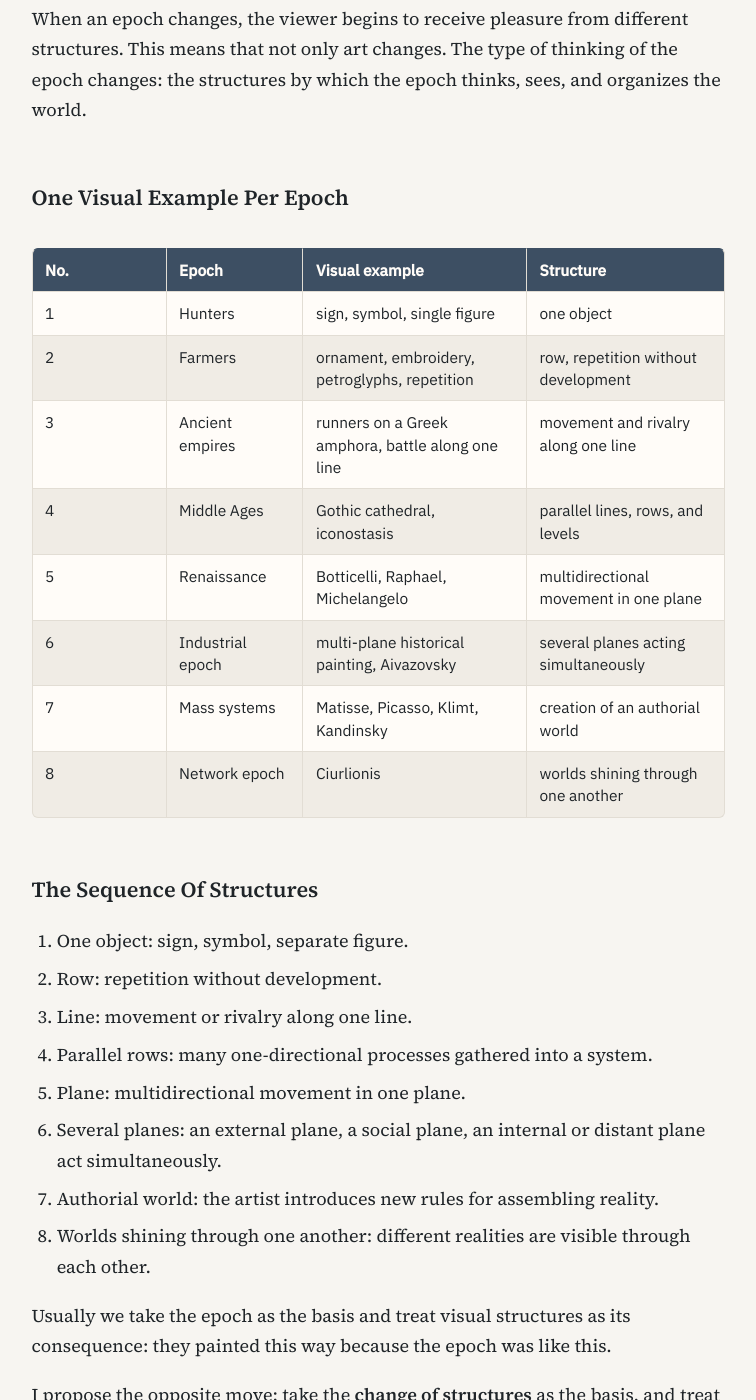
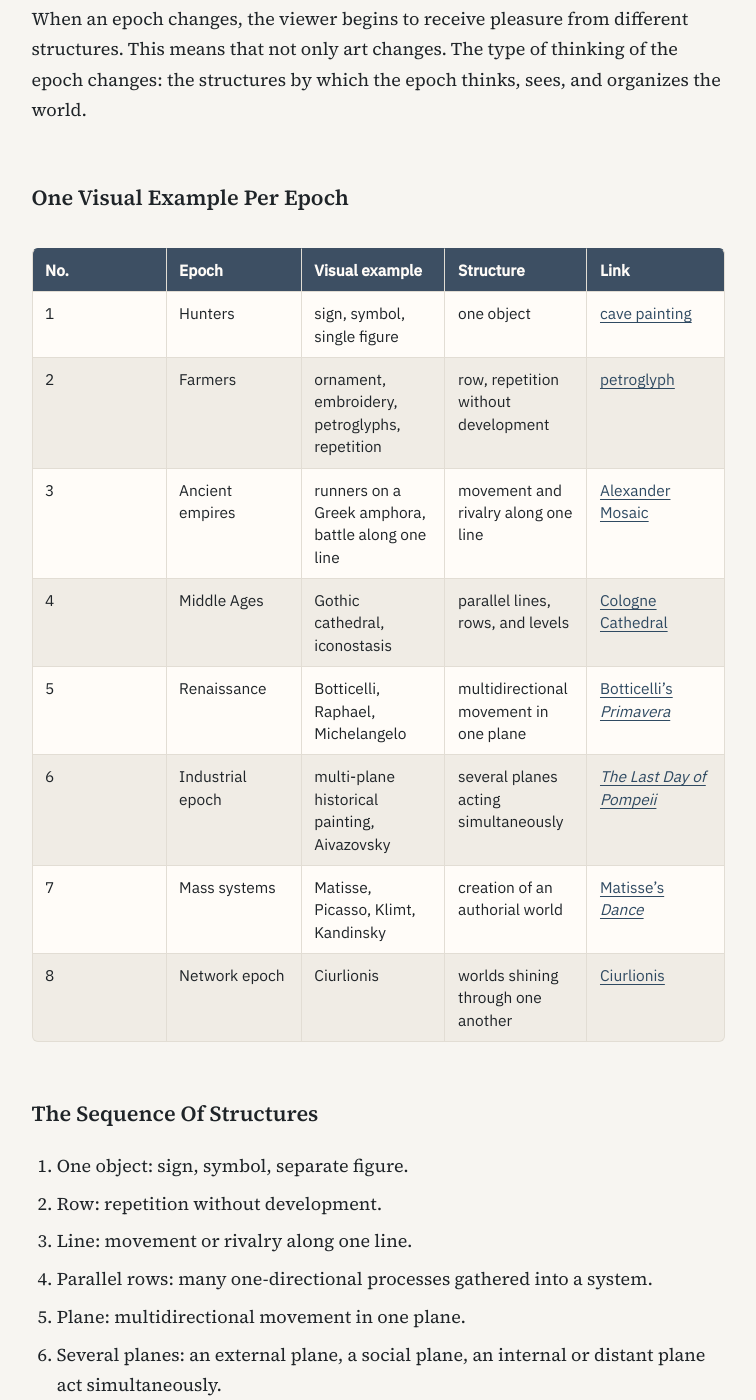
Before and after one commit to jfeldman777/books, a Jekyll site: the page built from 26_eight_epochs_en.md, in a window 1280 px wide and 1400 px high, scrolled down 1961 px. Shown: the whole window, without its empty margins (262-1018 px from the left). Built offline with Jekyll 4.4.1, drawn with Linux system fonts in a browser that asks for light colours; our own code applies the rules of GitHub Pages for plain Markdown files.

```diff
--- a/26_eight_epochs_en.md
+++ b/26_eight_epochs_en.md
@@ -31,16 +31,16 @@ When an epoch changes, the viewer begins to receive pleasure from different stru
 
 ## One Visual Example Per Epoch
 
-| No. | Epoch | Visual example | Structure |
-| --- | --- | --- | --- |
-| 1 | Hunters | sign, symbol, single figure | one object |
-| 2 | Farmers | ornament, embroidery, petroglyphs, repetition | row, repetition without development |
-| 3 | Ancient empires | runners on a Greek amphora, battle along one line | movement and rivalry along one line |
-| 4 | Middle Ages | Gothic cathedral, iconostasis | parallel lines, rows, and levels |
-| 5 | Renaissance | Botticelli, Raphael, Michelangelo | multidirectional movement in one plane |
-| 6 | Industrial epoch | multi-plane historical painting, Aivazovsky | several planes acting simultaneously |
-| 7 | Mass systems | Matisse, Picasso, Klimt, Kandinsky | creation of an authorial world |
-| 8 | Network epoch | Ciurlionis | worlds shining through one another |
+| No. | Epoch | Visual example | Structure | Link |
+| --- | --- | --- | --- | --- |
+| 1 | Hunters | sign, symbol, single figure | one object | [cave painting](https://en.wikipedia.org/wiki/Cave_painting) |
+| 2 | Farmers | ornament, embroidery, petroglyphs, repetition | row, repetition without development | [petroglyph](https://en.wikipedia.org/wiki/Petroglyph) |
+| 3 | Ancient empires | runners on a Greek amphora, battle along one line | movement and rivalry along one line | [Alexander Mosaic](https://en.wikipedia.org/wiki/Alexander_Mosaic) |
+| 4 | Middle Ages | Gothic cathedral, iconostasis | parallel lines, rows, and levels | [Cologne Cathedral](https://en.wikipedia.org/wiki/Cologne_Cathedral) |
+| 5 | Renaissance | Botticelli, Raphael, Michelangelo | multidirectional movement in one plane | [Botticelli’s *Primavera*](https://en.wikipedia.org/wiki/Primavera_(Botticelli)) |
+| 6 | Industrial epoch | multi-plane historical painting, Aivazovsky | several planes acting simultaneously | [*The Last Day of Pompeii*](https://en.wikipedia.org/wiki/The_Last_Day_of_Pompeii) |
+| 7 | Mass systems | Matisse, Picasso, Klimt, Kandinsky | creation of an authorial world | [Matisse’s *Dance*](https://en.wikipedia.org/wiki/Dance_(Matisse)) |
+| 8 | Network epoch | Ciurlionis | worlds shining through one another | [Ciurlionis](https://en.wikipedia.org/wiki/Mikalojus_Konstantinas_%C4%8Ciurlionis) |
 
 ## The Sequence Of Structures
 
```
Also changed, not shown: 03_discourse_map_en.md (+3 -3 lines), 03_discourse_map_ru.md (+3 -3 lines), 26_eight_epochs_ru.md (+10 -10 lines), 27_layers_time_horizon_en.md (added, +103 -0 lines), 27_layers_time_horizon_ru.md (added, +103 -0 lines).
